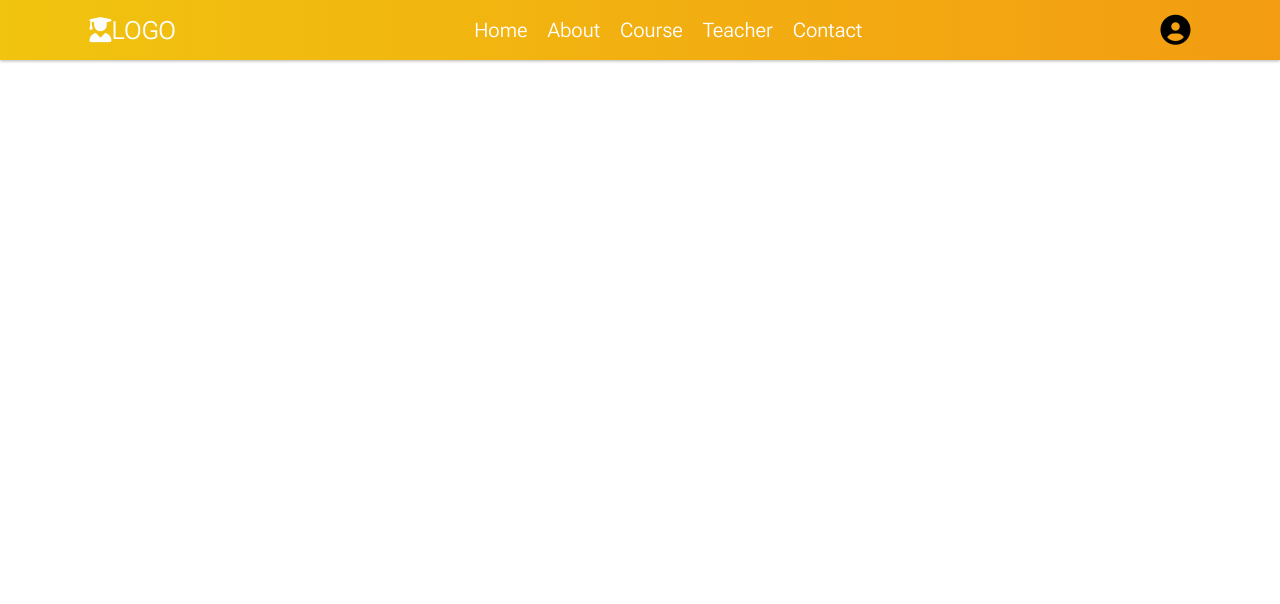
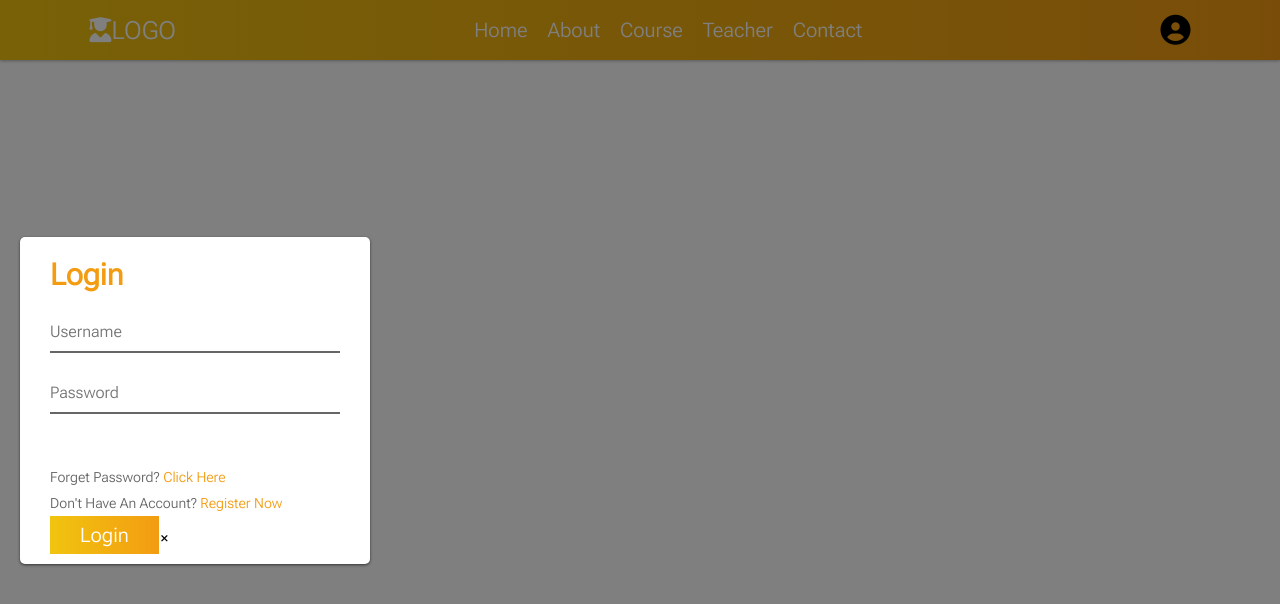
Before and after one commit to josue-belacy/elearn, a plain HTML site: page index.html in a window 1280 px wide. Drawn offline with nearby package versions, Linux system fonts and the light colour scheme; files whose address does not match are found by name.

Commit message:
Login Form Box

```diff
--- a/css/styles.css
+++ b/css/styles.css
@@ -32,6 +32,14 @@ html::-webkit-scrollbar-track {
 
 html::-webkit-scrollbar-thumb {
   background: linear-gradient(#f1c40f, #f39c12);
+}
+
+.btn {
+  padding: .7rem 3rem;
+  font-size: 2rem;
+  color: #fff;
+  background: var(--gradient);
+
 }
 
 header {
@@ -114,13 +122,40 @@ header #menu {
 
 .login-form form h3 {
   font-size: 3rem;
-  color
+  color: #f39c12;
+  padding: 1rem 0;
 }
 
+.login-form form .box {
+  width: 100%;
+  padding: 1rem 0;
+  margin: 1rem 0;
+  border-bottom: .2rem solid #666;
+  font-size: 1.6rem;
+  color: #333;
+  text-transform: none;
+}
 
+.login-form form .box::placeholder {
+  text-transform: capitalize;
+}
 
+.login-form form .box:focus {
+  border-color: #f39c12;
+}
 
+.login-form form .box:nth-child(3) {
+  margin-bottom: 5rem;
 
+}.login-form form p {
+  font-size: 1.4rem;
+  color: #666;
+  padding: .5rem 0;
+}
+
+.login-form form p a {
+  color: #f39c12;
+}
 
 
 
--- a/index.html
+++ b/index.html
@@ -42,8 +42,21 @@
 
 <!-- header section ends -->
 
+<!-- login form -->
 
+<div class="login-form">
 
+    <form action="">
+        <h3>login</h3>
+        <input type="email" placeholder="username" class="box">
+        <input type="password" placeholder="password" class="box">
+        <p>forget password? <a href="#">click here</a></p>
+        <p>don't have an account? <a href="#">register now</a></p>
+        <input type="submit" class="btn" value="login">
+        <i class="fas fa-times"></i>
+    </form>
+
+</div>
 
 
 
```
